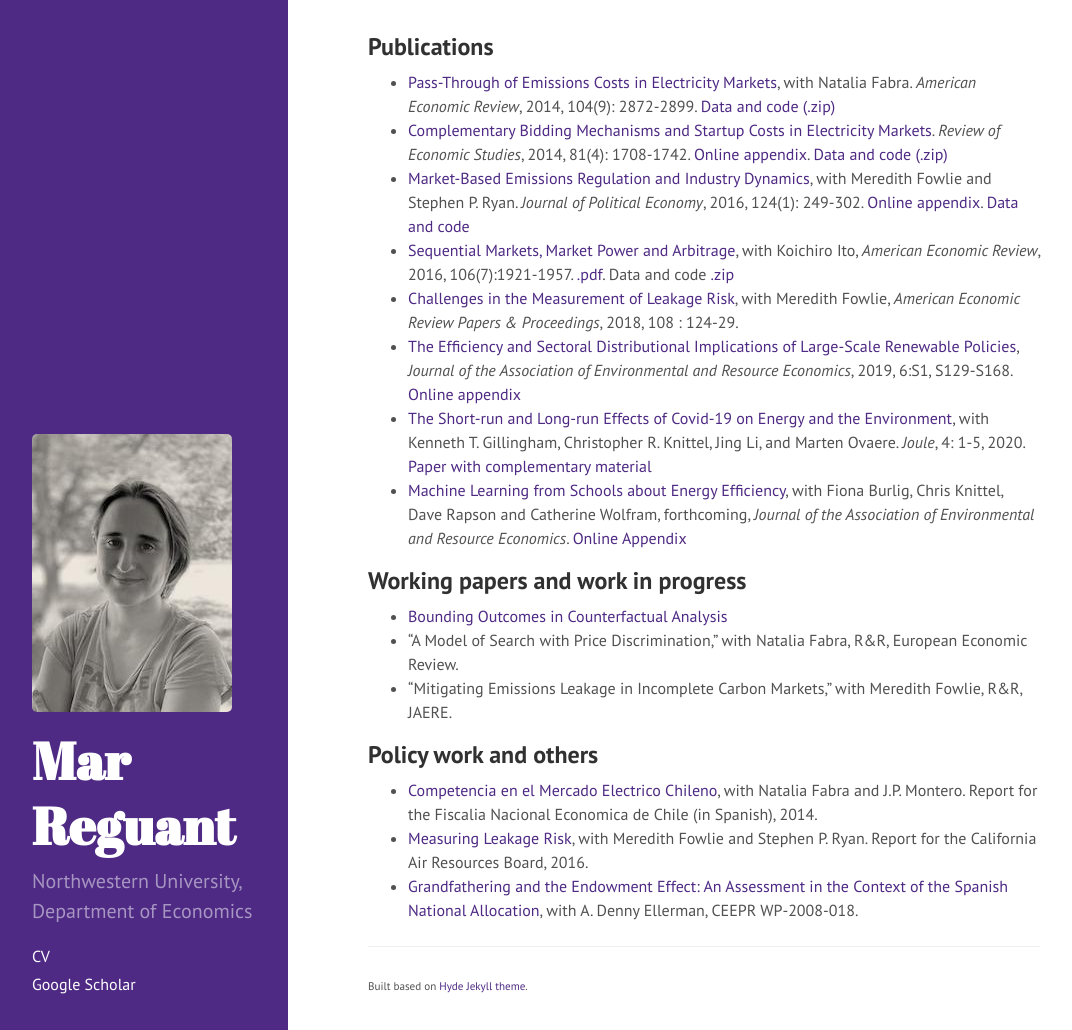
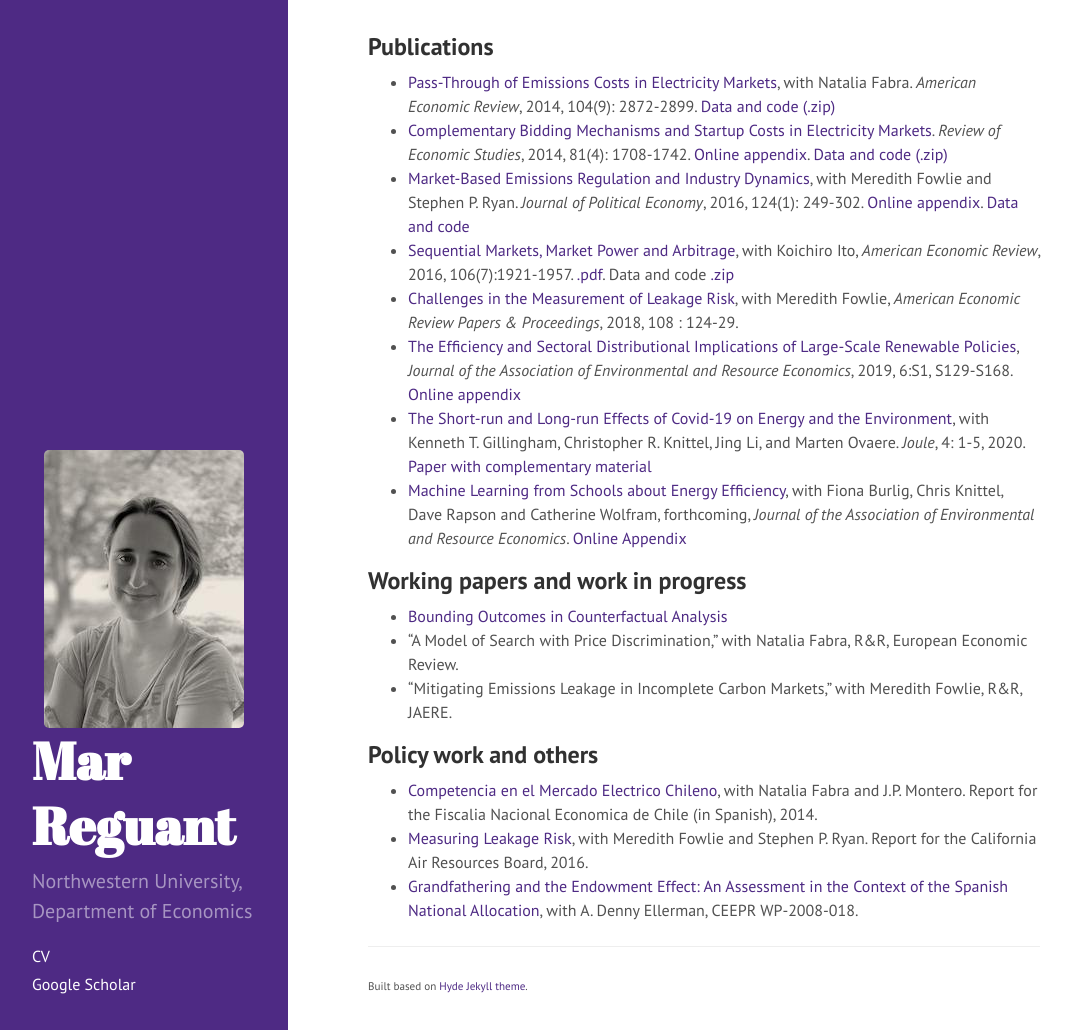
Before and after one commit to mreguant/mreguant.github.io, a Jekyll site: the page built from index.md, in a window 1280 px wide and 1030 px high. Shown: the whole window, without its empty margins (0-1072 px from the left). Built offline with Jekyll 4.4.1, drawn with Linux system fonts in a browser that asks for light colours.

Commit message:
Update poole.css

```diff
--- a/public/css/poole.css
+++ b/public/css/poole.css
@@ -230,7 +230,8 @@ blockquote p:last-child {
 img {
   display: block;
   max-width: 100%;
-  margin: 0 0 1rem;
+  margin-left: auto;
+  margin-right: auto;
   border-radius: 5px;
 }
 
```
